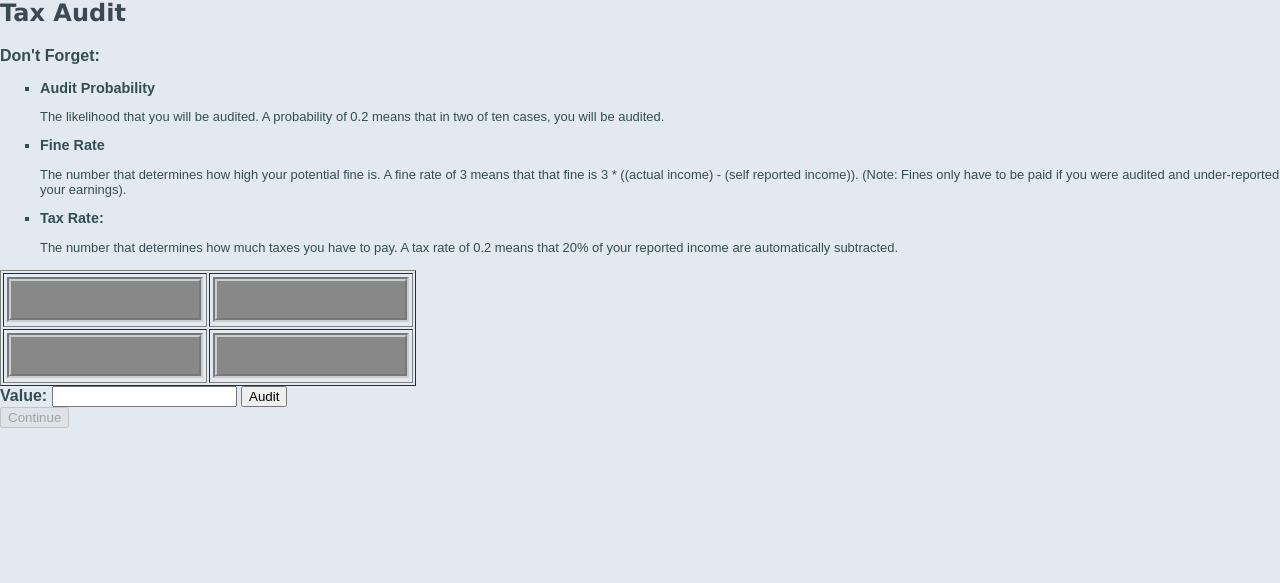
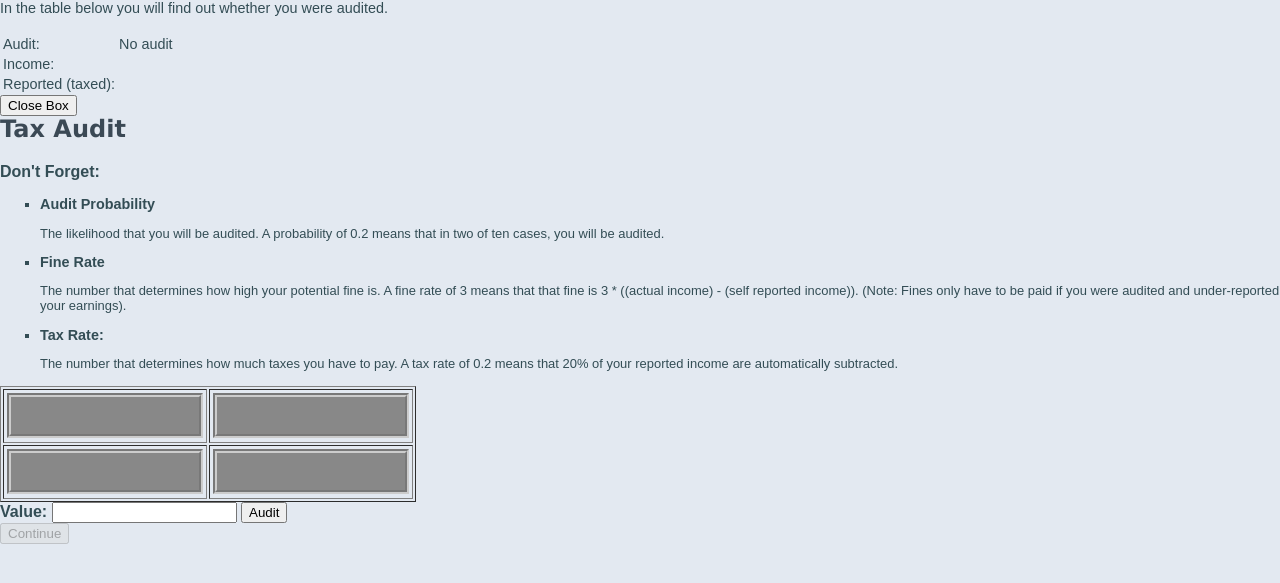
Before and after one commit to andreasHausberger/Taxperiment_MLW, a PHP site: page /public/include/experiment/audit.php?round=1 in a window 1280 px wide. Shown: the top 583 px of the page. Run offline with PHP 8.4, Linux system fonts and the light colour scheme; the template is opened without the code that fills it, so the values that code supplies are empty.

Commit message:
Overlay works

```diff
--- a/index.php
+++ b/index.php
@@ -23,6 +23,9 @@ require_once ("public/templates/header.php");
     <div>
         <a href="resources/library/designer_100beta/index.html"> Link to Designer</a>
     </div>
+    <div>
+        <a href="resources/library/mlwebphp_100beta/datalyser.php">Link to Datalyser</a>
+    </div>
 </div>
 
 <?php require_once("public/templates/footer.php"); ?>
--- a/public/include/experiment/audit.php
+++ b/public/include/experiment/audit.php
@@ -1,6 +1,57 @@
+<?php
+$expRoundArray = $expRounds['data'];
+$currentRound = $expRoundArray[$_GET['round'] - 1];
+
+$taxRate = $currentRound['tax_rate'];
+$auditProbability = $currentRound['audit_probability'];
+$fineRate = $currentRound['fine_rate'];
+
+$subjectID = $dataArray['pid'];
+//var_dump($subjectID);
+$experimentID = $_GET['expid'];
+$participantID = $_GET['pid'];
+$currentRound = $_GET['round'];
+?>
 
 
+<div id="overlay">
+    <div class="feedbackContainer">
+        <table>
+            <tbody>
+            <tr>
+                <p>In the table below you will find out whether you were audited.</p>
+            </tr>
+            <tr>
+                <td>
+                    Audit:
+                </td>
+                <td id="auditCell">
+                    No audit
+                </td>
+            </tr>
+            <tr>
+                <td>
+                    Income:
+                </td>
+                <td id="incomeCell">
 
+                </td>
+            </tr>
+
+            <tr>
+                <td>
+                    Reported (taxed):
+                </td>
+                <td id="reportedIncomeCell">
+
+                </td>
+            </tr>
+            </tbody>
+        </table>
+
+        <input type="button" value="Close Box" onclick="{document.getElementById('overlay').style.width = '0'; }">
+    </div>
+</div>
 
 <div>
     <div>
@@ -34,20 +85,6 @@
     </ul>
 </div>
 
-<?php
-$expRoundArray = $expRounds['data'];
-$currentRound = $expRoundArray[$_GET['round'] - 1];
-
-$taxRate = $currentRound['tax_rate'];
-$auditProbability = $currentRound['audit_probability'];
-$fineRate = $currentRound['fine_rate'];
-
-$subjectID = $dataArray['pid'];
-//var_dump($subjectID);
-$experimentID = $_GET['expid'];
-$participantID = $_GET['pid'];
-$currentRound = $_GET['round'];
-?>
 
 
 <?php include ("../../../resources/templates/presentation1.php");
@@ -58,29 +95,30 @@ $currentRound = $_GET['round'];
 
     //is always called after the button is pushed.
     function performAudit() {
-        let reportedValue = parseInt(document.getElementById("inputValue").value); //self reported score
-        document.getElementById("reportedIncome").value = reportedValue;
+        let reportedIncome = parseInt(document.getElementById("inputValue").value); //self reported score
+        document.getElementById("reportedIncome").value = reportedIncome;
 
         let probability = <?php echo $auditProbability?>;
-        let mostRecentScore = <?php echo $mostRecentScore ?>; //actual income
+        let income = <?php echo $mostRecentScore ?>; //actual income
         let taxRate = <?php echo $taxRate ?>;
 
-        let honesty = mostRecentScore == reportedValue;
+        let honesty = income == reportedIncome;
+
+        let randomNr = Math.random();
+        let audit = (randomNr <= probability);
 
 
 
-        let randomNr = Math.random();
-
         console.log("testing " + randomNr + " against probability " + probability);
 
-        if (randomNr <= probability) {
+        if (audit) {
 
 
-            let fine = audit(mostRecentScore);
+            let fine = startAudit(income);
 
-            mostRecentScore = mostRecentScore - fine;
+            income = income - fine;
 
-            document.getElementById("income").value = "" + mostRecentScore;
+            document.getElementById("income").value = "" + income;
 
             document.getElementById("wasAudited").value = "true";
 
@@ -91,10 +129,10 @@ $currentRound = $_GET['round'];
         }
         else {
 
-            let taxAmount = Math.floor(reportedValue * taxRate);
-            reportedValue = reportedValue - taxAmount;
+            let taxAmount = Math.floor(reportedIncome * taxRate);
+            reportedIncome = reportedIncome - taxAmount;
 
-            document.getElementById("income").value = "" + mostRecentScore;
+            document.getElementById("income").value = "" + income;
 
             document.getElementById("wasAudited").value = false;
 
@@ -103,24 +141,35 @@ $currentRound = $_GET['round'];
             console.log("No Audit");
         }
 
+        displayInformation(audit, income, reportedIncome);
+
         document.getElementById("submitButton").disabled = false;
 
 
     }
 
+    function displayInformation(audit, income, reportedIncome) {
+
+        document.getElementById("auditCell").innerText = audit ? "You were audited" : "You were not audited";
+        document.getElementById("incomeCell").innerText = income;
+        document.getElementById("reportedIncomeCell").innerText = reportedIncome;
+
+        document.getElementById("overlay").style.width = "100%";
+    }
+
     //checks the input value in case of an audit, and calculates a fine if needed. Returns 0 (in case of honest input) or else the amount of the fine in int.
-    function audit(mostRecentScore) {
+    function startAudit(income) {
         let input = document.getElementById('inputValue');
         input = parseInt(input);
         let fineRate = <?php echo $fineRate; ?>;
 
-        if (input < mostRecentScore) {
+        if (input < income) {
             //find the difference, and multiply it with the fine rate.
 
-            let fine = (mostRecentScore-input) * fineRate;
+            let fine = (income-input) * fineRate;
 
             alert("You were audited! You declared an income of " + input + " while you earned "
-                + mostRecentScore + " in the last round. As a result, a fine of " + fineRate + " was subtracted from your score" );
+                + income + " in the last round. As a result, a fine of " + fineRate + " was subtracted from your score" );
 
             return fine;
         }
--- a/public/include/experiment/index.php
+++ b/public/include/experiment/index.php
@@ -34,7 +34,7 @@ if (isset($_POST['data'])) {
 
 global $expRounds, $dataArray;
 $participant = $dataArray['pname'];
-$participantID = $dataArray['pid'];
+$participantID = isset($dataArray['pid']) ? $dataArray['pid'] : $_GET['pid'];
 $condition = $dataArray['condition'];
 
 if (isset($_POST['data']) && isset($_POST['roundData'])) {
--- a/resources/config.php
+++ b/resources/config.php
@@ -44,7 +44,7 @@ $config = array(
 
 
 
-if (getenv("CLEARDB_DATABASE_URL" != null)) {
+if (getenv("CLEARDB_DATABASE_URL") != null) {
     $url = parse_url(getenv("CLEARDB_DATABASE_URL"));
 
     $server = $url["host"];
```
Also changed, not shown: public/css/style.css (+40 -0 lines).
